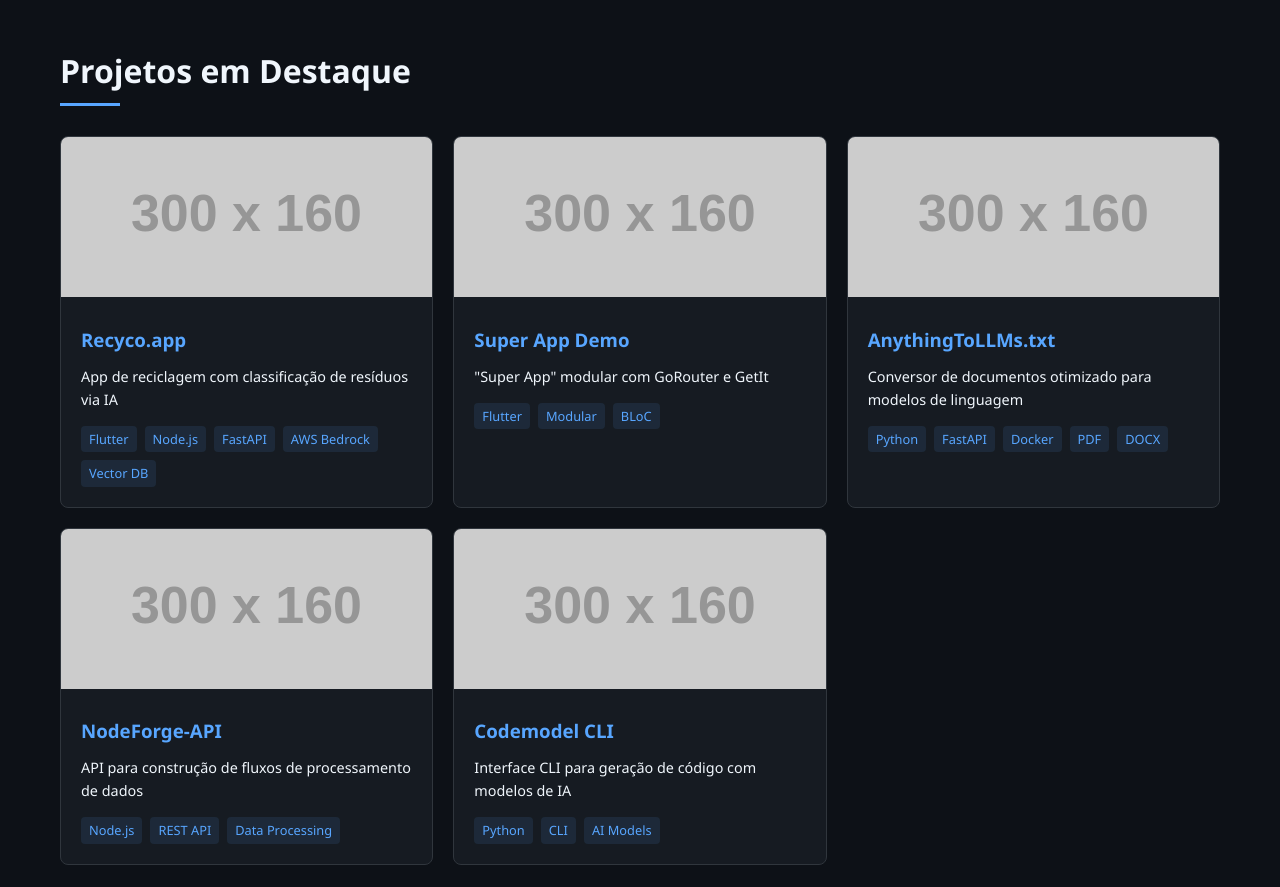
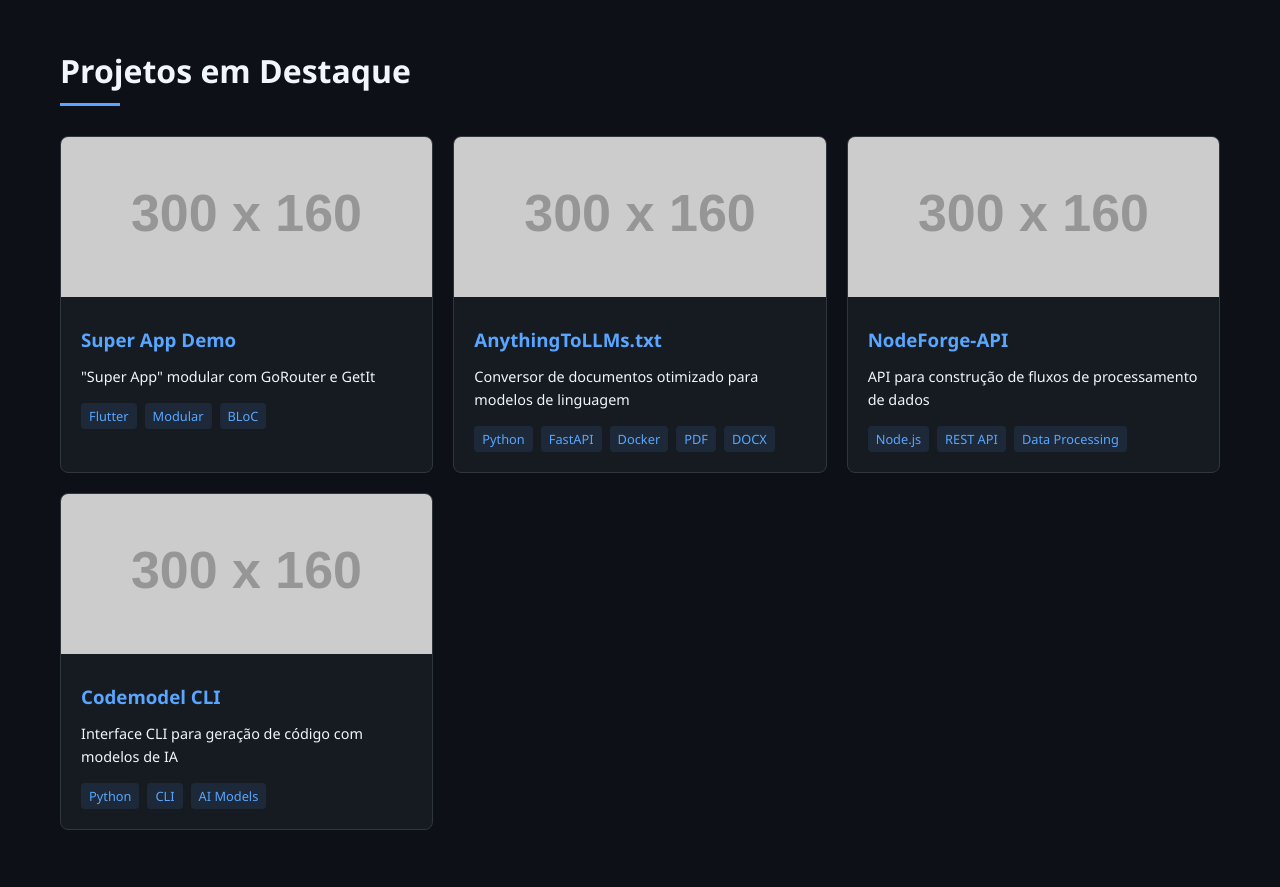
Before and after one commit to cristianoaredes/cristianoaredes, a plain HTML site: page index.html in a window 1280 px wide. Shown: the part 820-1707 px from the top of the page. Drawn offline with Linux system fonts and the light colour scheme; placeholder pictures from the web are drawn by us.

Commit message:
Remove referências ao projeto Recyco.app

```diff
--- a/index.html
+++ b/index.html
@@ -321,20 +321,7 @@
         <section class="animate delay-2">
             <h2>Projetos em Destaque</h2>
             <div class="projects-grid">
-                <div class="project-card">
-                    <img src="https://via.placeholder.com/300x160/0d1117/58a6ff?text=Recyco.app" alt="Recyco.app">
-                    <div class="project-content">
-                        <h3>Recyco.app</h3>
-                        <p>App de reciclagem com classificação de resíduos via IA</p>
-                        <div class="project-tech">
-                            <span>Flutter</span>
-                            <span>Node.js</span>
-                            <span>FastAPI</span>
-                            <span>AWS Bedrock</span>
-                            <span>Vector DB</span>
-                        </div>
-                    </div>
-                </div>
+
                 <div class="project-card">
                     <img src="https://via.placeholder.com/300x160/0d1117/58a6ff?text=Super+App+Demo" alt="Super App Demo">
                     <div class="project-content">
```
Also changed, not shown: README.md.
